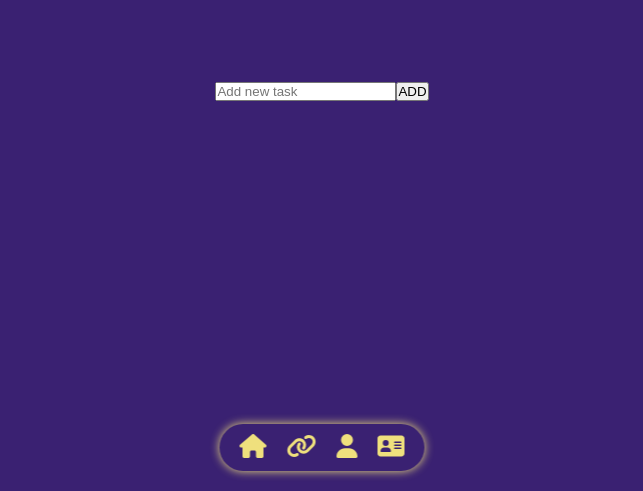
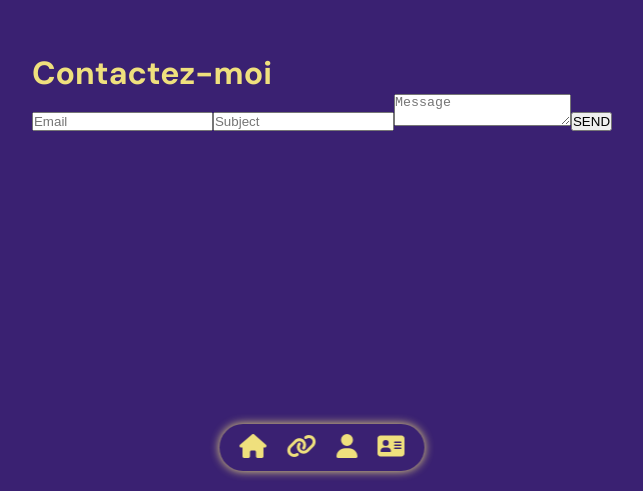
Before and after one commit to Moxiii/Portfolio, a React (Vite) app: page /contact in a window 1280 px wide. Shown: the part 309-800 px from the top of the page, without its empty margins (318-961 px from the left). Built offline with nearby package versions, Linux system fonts and the light colour scheme.

Commit message:
start to build folder impl

```diff
--- a/package.json
+++ b/package.json
@@ -10,6 +10,7 @@
     "preview": "vite preview"
   },
   "dependencies": {
+    "@emailjs/browser": "^4.4.1",
     "@fortawesome/fontawesome-svg-core": "^6.7.2",
     "@fortawesome/free-solid-svg-icons": "^6.7.2",
     "@fortawesome/react-fontawesome": "^0.2.2",
--- a/src/App.scss
+++ b/src/App.scss
@@ -1,16 +1,22 @@
 @import "const";
-*{
+@import url("https://fonts.googleapis.com/css?family=DM+Sans:400,500,700&display=swap");
+
+* {
   box-sizing: border-box;
   padding: 0;
   margin: 0;
+  h1,
+  h2,
+  h3 {
+    font-family: "DM Sans";
+  }
 }
-#root{
-  background: $primary-color ;
-  color : $secondary-color;
+#root {
+  background: $primary-color;
+  color: $secondary-color;
   width: 100vw;
   height: 100vh;
   display: flex;
   justify-content: center;
   align-items: center;
-
 }
--- a/src/Database/Init.ts
+++ b/src/Database/Init.ts
@@ -11,7 +11,10 @@ function openDB(): Promise<IDBDatabase> {
     request.onupgradeneeded = (event) => {
       const db = (event.target as IDBOpenDBRequest).result;
       if (!db.objectStoreNames.contains(STORE_NAME)) {
-                db.createObjectStore(STORE_NAME, { keyPath: "id", autoIncrement: true });
+        db.createObjectStore(STORE_NAME, {
+          keyPath: "id",
+          autoIncrement: true,
+        });
       }
     };
 
@@ -20,7 +23,7 @@ function openDB(): Promise<IDBDatabase> {
   });
 }
 
-export async function addProject(project: Project) {
+export async function addProject(project: typeof Project) {
   const db = await openDB();
   return new Promise((resolve, reject) => {
     const tx = db.transaction(STORE_NAME, "readwrite");
@@ -46,7 +49,10 @@ export async function getProjects(): Promise<unknown> {
   });
 }
 
-export async function updateProject(id: number, updatedData: Partial<{ title: string; description: string; image: string }>) {
+export async function updateProject(
+  id: number,
+  updatedData: Partial<{ title: string; description: string; image: string }>
+) {
   const db = await openDB();
   return new Promise((resolve, reject) => {
     const tx = db.transaction(STORE_NAME, "readwrite");
--- a/src/Screens/Contact/Contact.tsx
+++ b/src/Screens/Contact/Contact.tsx
@@ -1,45 +1,65 @@
-import "./Contact.scss"
-import {JSX, useEffect} from "react";
-import {useState} from "react";
-export default function Contact():JSX.Element {
-    const [task , setTask] = useState('')
-    const [tasks , setTasks] = useState<string[]>([])
-    useEffect(()=>{
-    const savedTask = localStorage.getItem("tasks");
-    if (savedTask){
-        setTasks(JSON.parse(savedTask))
+import emailjs from "@emailjs/browser";
+import { useRef, JSX } from "react";
+import "./Contact.scss";
+
+export default function Contact(): JSX.Element {
+  const refForm = useRef<HTMLFormElement>(null);
+  const sendEmail = (e: React.FormEvent) => {
+    e.preventDefault();
+    if (refForm.current) {
+      emailjs
+        .sendForm(
+          "service_grqpcg8",
+          "template_eq7kyaw",
+          refForm.current,
+          "kLjaD0rwsaIaJI6O5"
+        )
+        .then(
+          (result) => {
+            console.log("Email envoyé avec succès", result.text);
+          },
+          (error) => {
+            console.error("Erreur lors de l'envoi de l'email", error.text);
+          }
+        );
     }
-    },[])
-    useEffect(() => {
-        localStorage.setItem('tasks', JSON.stringify(tasks));
-    }, [tasks]);
-const addTask = ()=> {
-    if(task.trim()!== ''){
-        setTasks([...tasks , task])
-        setTask('');
-    }
+  };
+
+  return (
+    <div className="container contact-page">
+      <div className="text-zone">
+        <div className="header">
+          <h1>Contactez-moi</h1>
+        </div>
+
+        <div className="contact-form">
+          <form ref={refForm} onSubmit={sendEmail}>
+            <input
+              className="feedback-body__email"
+              type="email"
+              placeholder="Email"
+              name="user_email"
+              required
+            />
+            <input
+              className="feedback-body__email"
+              type="text"
+              placeholder="Subject"
+              name="user_subject"
+              required
+            />
+            <textarea
+              className="feedback-body__message"
+              placeholder="Message"
+              name="user_message"
+              required
+            ></textarea>
+            <button className="feedback-body__submit" type="submit">
+              SEND
+            </button>
+          </form>
+        </div>
+      </div>
+    </div>
+  );
 }
-const deleteTask = (index: number)=>{
-    const newTasks = tasks.filter((_, i ) => i !== index);
-    setTasks(newTasks);
-    }
-    return(
-        <>
-        <div className="todo-container">
-            <div className="todo-input">
-                <input type="text" value={task} onChange={(e)=> setTask(e.target.value)} placeholder="Add new task"/>
-                <button onClick={addTask}> ADD</button>
-            </div>
-            <div className="tasks">
-                <ul>
-                    {tasks.map((task, index)=>(
-                        <li key={index}>{task}
-                            <button onClick={()=> deleteTask(index)}> delete</button>
-                        </li>
-                    ))}
-                </ul>
-            </div>
-        </div>
-        </>
-    )
-}
--- a/src/Screens/Home/Home.scss
+++ b/src/Screens/Home/Home.scss
@@ -1,29 +1,49 @@
 @import "../../const";
-.landing-container{
+.landing-container {
   display: flex;
   justify-content: center;
   align-items: center;
   flex-direction: column;
-  padding:40px;
+  padding: 40px;
   color: $primary-color;
-  .quote-box{
+  .quote-box {
     display: flex;
     justify-content: center;
     align-items: center;
     box-shadow: inset 0 0 0 1px $secondary-color;
-    padding:130px;
+    padding: 130px;
     border-radius: 5%;
-    min-height: 384px;
-    max-width: 600px;
+    border: solid;
+    max-width: 80%;
   }
-  .quote-text{
+  .quote-text {
     color: $secondary-color;
-    font-size: 30px;
+
+    > .quote {
+      font-size: 300%;
+    }
+
+    > .author {
+      font-size: 120%;
+
+      .rosy {
+        color: $rose-pastel;
+      }
+    }
   }
-.rosy{
-  color: $rose-pastel;
+
+  .folder {
+    display: flex;
+    justify-content: center;
+    align-self: start;
+    flex-direction: column;
+    > .folder-icon {
+      color: rgb(0, 173, 231);
+      font-size: 200%;
+      cursor: pointer;
+    }
+    > .folder-name {
+      color: $sr-grey;
+    }
+  }
 }
-  min-width: 80vw;
-  min-height: 80vh;
-
-}
--- a/src/Screens/Home/Home.tsx
+++ b/src/Screens/Home/Home.tsx
@@ -1,17 +1,52 @@
-import {JSX} from "react";
-import {faFolder} from "@fortawesome/free-solid-svg-icons";
-import "./Home.scss"
-export default function Home() : JSX.Element   {
+import { JSX, useEffect, useState } from "react";
+import { getProjects } from "../../Database/Init";
+import { FontAwesomeIcon } from "@fortawesome/react-fontawesome";
+import { faFolder } from "@fortawesome/free-solid-svg-icons";
+import "./Home.scss";
+export default function Home(): JSX.Element {
+  const [projects, setProjects] = useState([]);
+  const [isModalOpen, setIsModalOpen] = useState(false);
+  const [modalProject, setModalProject] = useState(null);
+  const handleProjectClick = (project) => {
+    setModalProject(project);
+    setIsModalOpen(true); //
+  };
+
+  const handleCloseModal = () => {
+    setIsModalOpen(false); //
+    setModalProject(null); //
+  };
+  useEffect(() => {
+    const fetchProjects = async () => {
+      const data: any = await getProjects();
+      setProjects(data);
+    };
+    fetchProjects();
+  });
   return (
     <div className="landing-container">
       <div className="quote-box">
         <blockquote className="quote-text">
-                    <h1 className="quote">Portefolio</h1>
+          <h1 className="quote">Simple Portefolio</h1>
           <p className="author">
-                        <small>By <span className="rosy">moxi</span></small>
+            <small>
+              By <span className="rosy">moxi</span>
+            </small>
           </p>
         </blockquote>
       </div>
+      {projects.map((project) => (
+        <div
+          key={project.id}
+          className="project-folder"
+          onClick={() => handleProjectClick(project)}
+        >
+          <div className="folder">
+            <FontAwesomeIcon icon={faFolder} className="folder-icon" />
+            <span className="folder-name">{project.title}</span>
+          </div>
+        </div>
+      ))}
     </div>
   );
 }
```
Also changed, not shown: src/Admin/ProjectManager.tsx (+78 -49 lines), 1 other file (tests, documents, lock files or other folders). Lines whose indentation alone changed are shown as unchanged.
